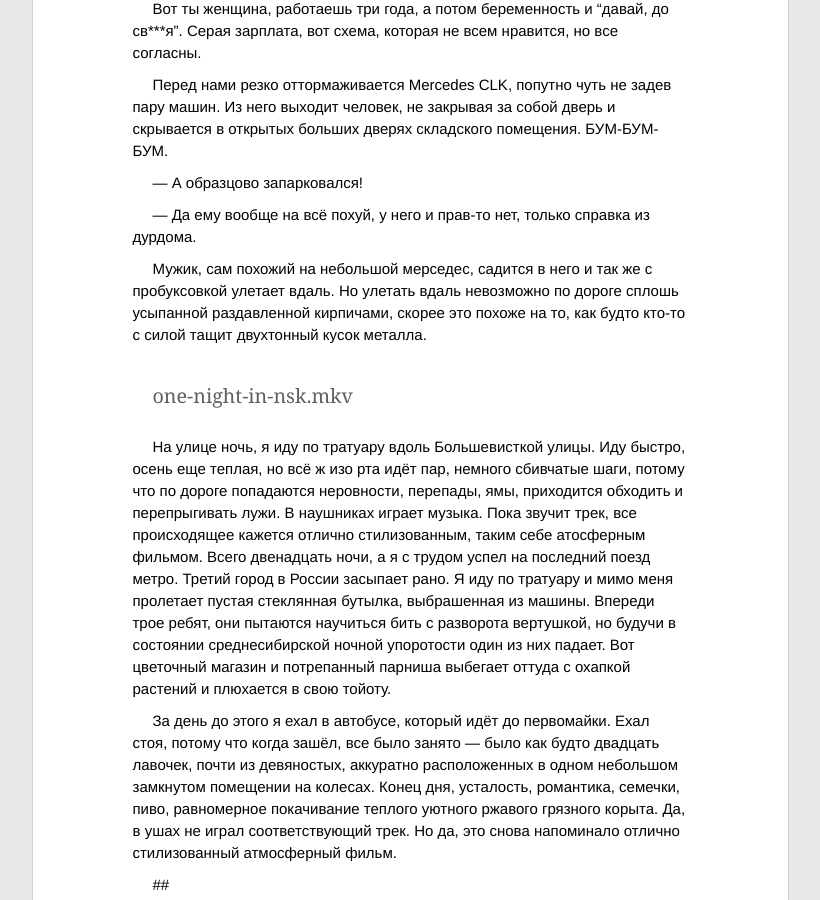
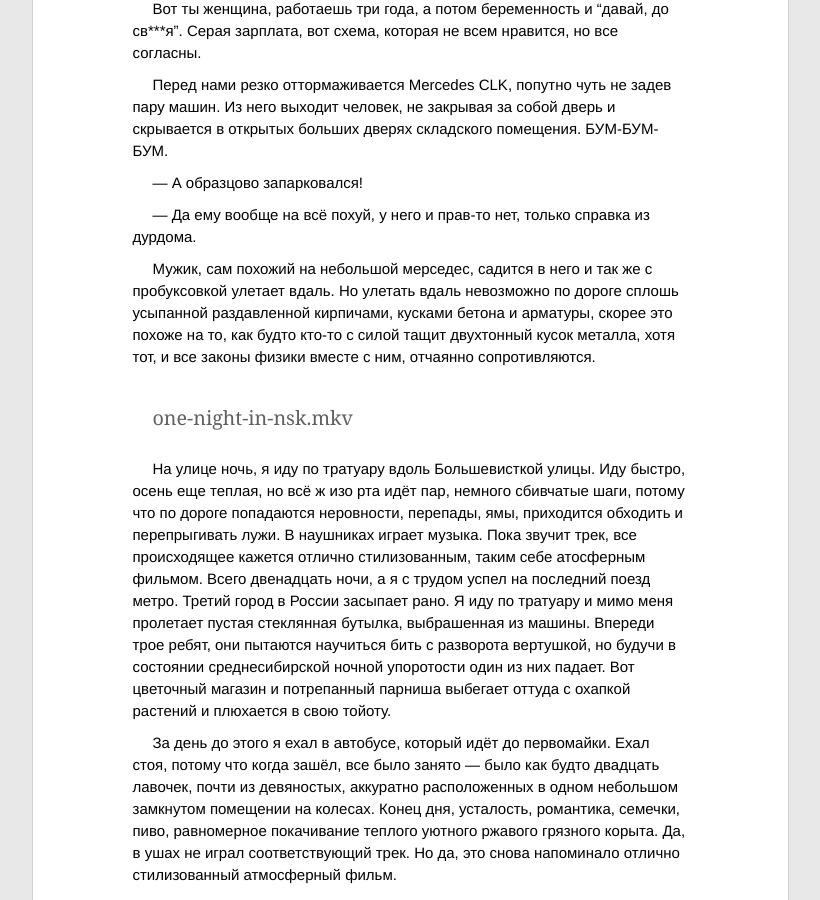
Before and after one commit to ptmt/ptmt.github.com, a Jekyll site: the page built from _posts/2012-10-4-life-as-a-service.md, in a window 1280 px wide and 900 px high, scrolled down 2230 px. Shown: the whole window, without its empty margins (230-1050 px from the left). Built offline with Jekyll 4.4.1, drawn with Linux system fonts in a browser that asks for light colours; Markdown is read by kramdown in place of the engine named in the settings.

Commit message:
Update _posts/2012-10-4-life-as-a-service.md

```diff
--- a/_posts/2012-10-4-life-as-a-service.md
+++ b/_posts/2012-10-4-life-as-a-service.md
@@ -40,7 +40,7 @@ title: Наш хостер
 
 — Да ему вообще на всё похуй, у него и прав-то нет, только справка из дурдома.
 
-Мужик, сам похожий на небольшой мерседес, садится в него и так же с пробуксовкой улетает вдаль. Но улетать вдаль невозможно по дороге сплошь усыпанной раздавленной кирпичами, скорее это похоже на то, как будто кто-то с силой тащит двухтонный кусок металла.
+Мужик, сам похожий на небольшой мерседес, садится в него и так же с пробуксовкой улетает вдаль. Но улетать вдаль невозможно по дороге сплошь усыпанной раздавленной кирпичами, кусками бетона и арматуры, скорее это похоже на то, как будто кто-то с силой тащит двухтонный кусок металла, хотя тот, и все законы физики вместе с ним, отчаянно сопротивляются.
 
 ##one-night-in-nsk.mkv
 
```
